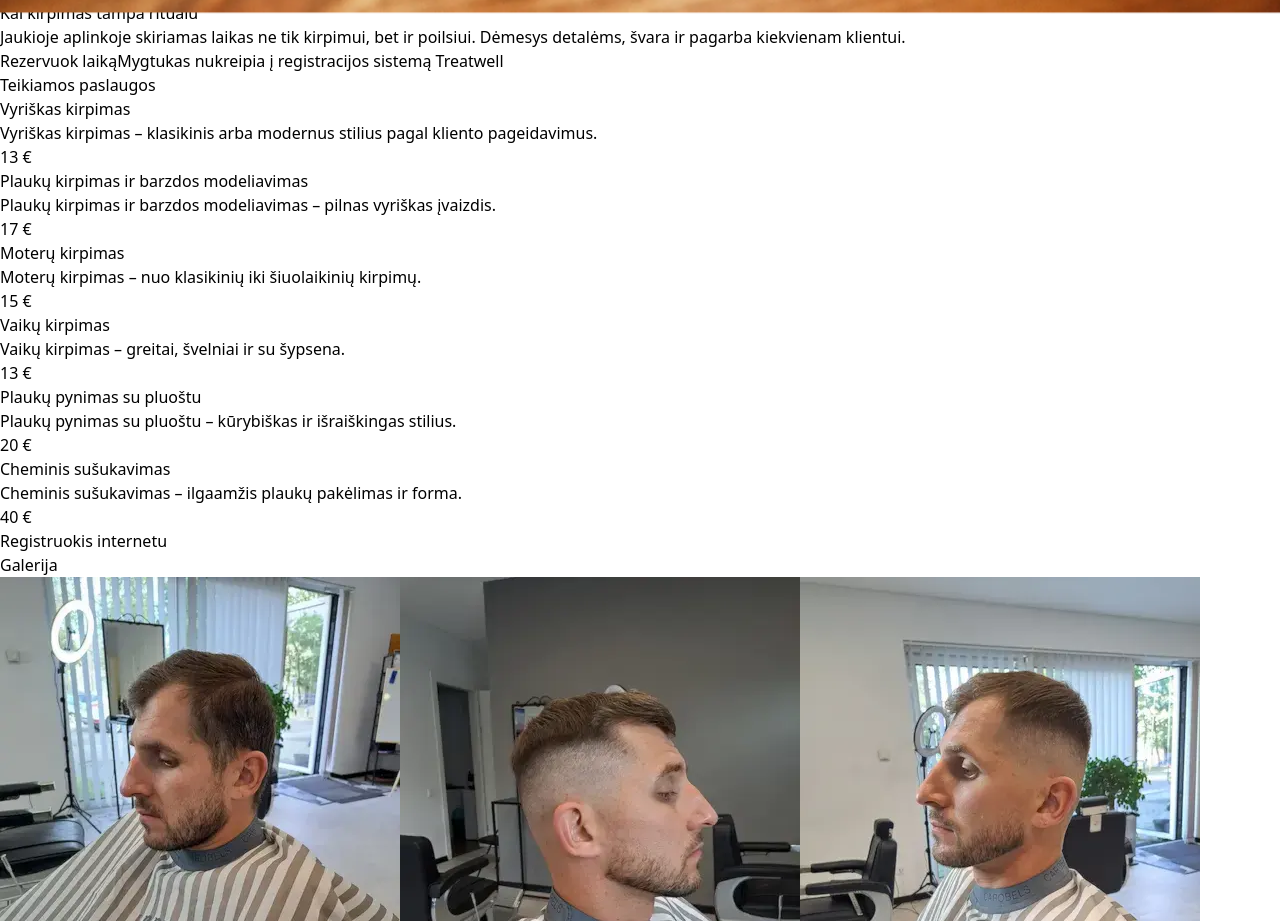
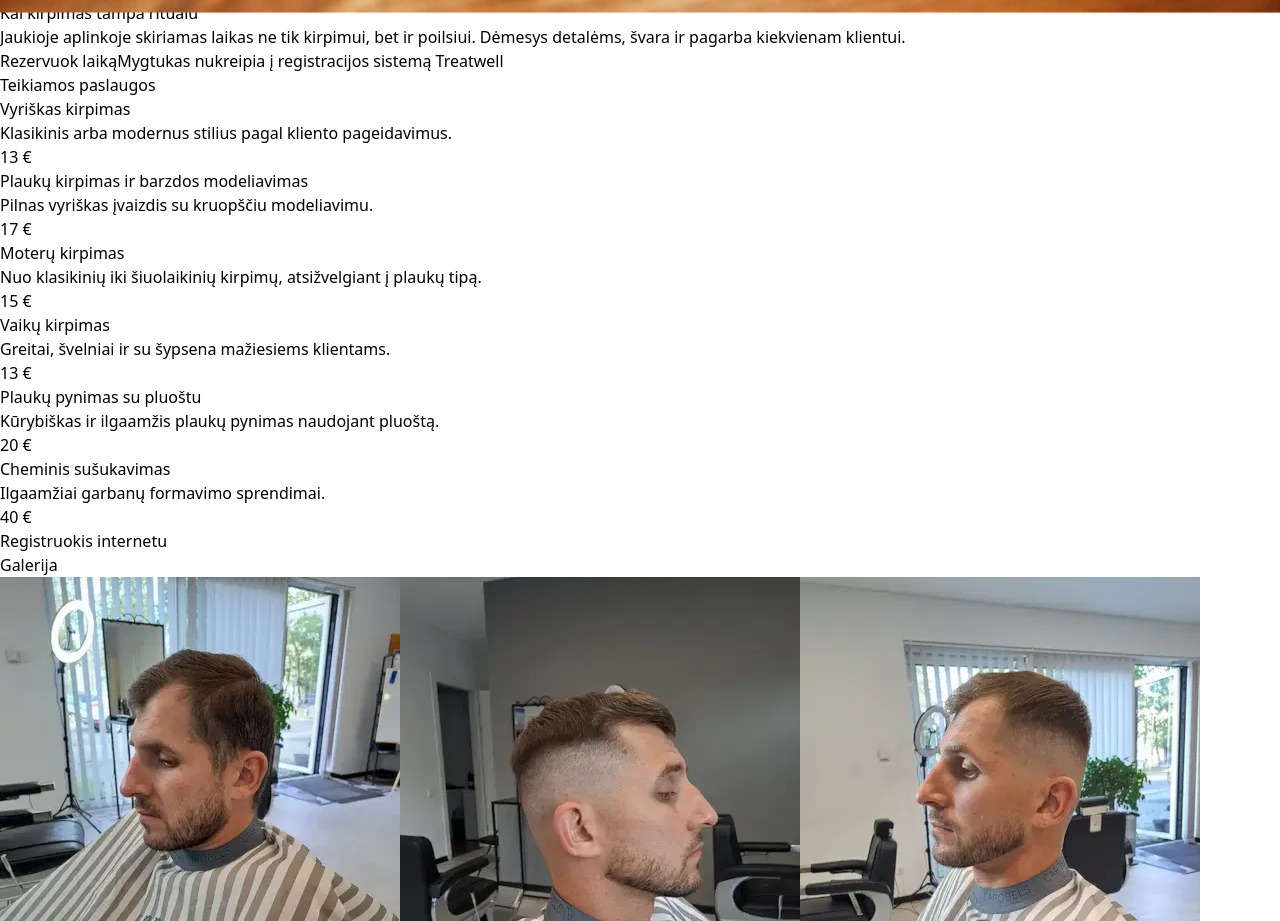
Before and after one commit to L11nas/kirpeja-virginija, a React (Vite) app in the folder kirpeja-virginija/: page / in a window 1280 px wide. Shown: the part 980-1901 px from the top of the page. Built offline with nearby package versions, Linux system fonts and the light colour scheme; a web font is replaced by a local one.

Commit message:
Update Services.jsx

```diff
--- a/kirpeja-virginija/src/components/Services.jsx
+++ b/kirpeja-virginija/src/components/Services.jsx
@@ -1,172 +1,204 @@
-import { Helmet } from 'react-helmet-async';
-import { useLanguage } from '../context/LanguageContext';
+import { Helmet } from "react-helmet-async";
+import { useLanguage } from "../context/LanguageContext";
 
 export default function Services() {
   const { lang } = useLanguage();
 
-  const treatwellUrl = 'https://book.treatwell.lt/salonas/kirpeja-virginija/';
+  const treatwellUrl = "https://book.treatwell.lt/salonas/kirpeja-virginija/";
 
-  // Paslaugos — SEO friendly aprašymai
+  // --- Paslaugos: SEO-friendly struktūra ---
   const services = [
     {
-      lt: 'Vyriškas kirpimas – klasikinis arba modernus stilius pagal kliento pageidavimus.',
-      en: 'Men’s haircut – classic or modern style tailored to client preferences.',
-      price: '13 €',
-      name: { lt: 'Vyriškas kirpimas', en: 'Men’s haircut' },
+      id: "mens-haircut",
+      name: { lt: "Vyriškas kirpimas", en: "Men’s haircut" },
+      desc: {
+        lt: "Klasikinis arba modernus stilius pagal kliento pageidavimus.",
+        en: "Classic or modern style tailored to client preferences.",
+      },
+      price: "13 €",
     },
     {
-      lt: 'Plaukų kirpimas ir barzdos modeliavimas – pilnas vyriškas įvaizdis.',
-      en: 'Haircut & beard styling – complete grooming service for men.',
-      price: '17 €',
+      id: "haircut-beard",
       name: {
-        lt: 'Plaukų kirpimas ir barzdos modeliavimas',
-        en: 'Haircut & beard styling',
+        lt: "Plaukų kirpimas ir barzdos modeliavimas",
+        en: "Haircut & beard styling",
       },
+      desc: {
+        lt: "Pilnas vyriškas įvaizdis su kruopščiu modeliavimu.",
+        en: "Complete grooming service with precise beard shaping.",
+      },
+      price: "17 €",
     },
     {
-      lt: 'Moterų kirpimas – nuo klasikinių iki šiuolaikinių kirpimų.',
-      en: 'Women’s haircut – from timeless classics to modern shapes.',
-      price: '15 €',
-      name: { lt: 'Moterų kirpimas', en: 'Women’s haircut' },
+      id: "women-haircut",
+      name: { lt: "Moterų kirpimas", en: "Women’s haircut" },
+      desc: {
+        lt: "Nuo klasikinių iki šiuolaikinių kirpimų, atsižvelgiant į plaukų tipą.",
+        en: "From classic to modern haircuts tailored to hair type.",
+      },
+      price: "15 €",
     },
     {
-      lt: 'Vaikų kirpimas – greitai, švelniai ir su šypsena.',
-      en: 'Children’s haircut – gentle and quick haircut for kids.',
-      price: '13 €',
-      name: { lt: 'Vaikų kirpimas', en: 'Children’s haircut' },
+      id: "kids-haircut",
+      name: { lt: "Vaikų kirpimas", en: "Children’s haircut" },
+      desc: {
+        lt: "Greitai, švelniai ir su šypsena mažiesiems klientams.",
+        en: "Quick and gentle haircut for kids.",
+      },
+      price: "13 €",
     },
     {
-      lt: 'Plaukų pynimas su pluoštu – kūrybiškas ir išraiškingas stilius.',
-      en: 'Braiding with fiber – creative and expressive hairstyle.',
-      price: '20 €',
-      name: { lt: 'Plaukų pynimas su pluoštu', en: 'Braiding with fiber' },
+      id: "braiding",
+      name: {
+        lt: "Plaukų pynimas su pluoštu",
+        en: "Braiding with fiber",
+      },
+      desc: {
+        lt: "Kūrybiškas ir ilgaamžis plaukų pynimas naudojant pluoštą.",
+        en: "Creative and expressive fiber braiding.",
+      },
+      price: "20 €",
     },
     {
-      lt: 'Cheminis sušukavimas – ilgaamžis plaukų pakėlimas ir forma.',
-      en: 'Chemical styling (perm) – long-lasting curls and volume.',
-      price: '40 €',
-      name: { lt: 'Cheminis sušukavimas', en: 'Chemical styling (perm)' },
+      id: "perm",
+      name: {
+        lt: "Cheminis sušukavimas",
+        en: "Chemical styling (perm)",
+      },
+      desc: {
+        lt: "Ilgaamžiai garbanų formavimo sprendimai.",
+        en: "Long-lasting curling and volume.",
+      },
+      price: "40 €",
     },
   ];
 
   return (
-    <section id='paslaugos' className='py-20 bg-white'>
+    <section
+      id="paslaugos"
+      className="py-20 bg-white"
+      aria-labelledby="services-heading"
+    >
       {/* --- SEO META --- */}
       <Helmet>
         <title>
-          {lang === 'LT'
-            ? 'Kirpėja Virginija – Paslaugos ir kainos Kaune'
-            : 'Hairdresser Virginija – Services and Prices in Kaunas'}
+          {lang === "LT"
+            ? "Kirpėja Virginija – Paslaugos ir kainos Kaune"
+            : "Hairdresser Virginija – Services and Prices in Kaunas"}
         </title>
+
         <meta
-          name='description'
+          name="description"
           content={
-            lang === 'LT'
-              ? 'Kirpėja Virginija teikia vyriškus, moteriškus ir vaikų kirpimus, barzdos modeliavimą, plaukų dažymą bei pynimus Kaune. Registracija internetu Treatwell platformoje.'
-              : 'Hairdresser Virginija offers men’s, women’s and children’s haircuts, beard styling and braiding in Kaunas. Book online via Treatwell.'
+            lang === "LT"
+              ? "Kirpėja Virginija teikia vyriškus, moteriškus ir vaikų kirpimus, barzdos modeliavimą, plaukų dažymą bei pynimus Kaune. Registruokitės internetu Treatwell platformoje."
+              : "Hairdresser Virginija offers men's, women's and children's haircuts, beard styling, braiding and more in Kaunas. Book online via Treatwell."
           }
         />
-        <link rel='canonical' href='https://kirpeja-virginija.lt/#paslaugos' />
-        <meta
-          property='og:title'
-          content='Kirpėja Virginija – paslaugos ir kainos'
-        />
-        <meta
-          property='og:description'
-          content='Profesionalios kirpimo paslaugos Kaune – vyriški, moteriški, vaikų kirpimai ir barzdos modeliavimas.'
-        />
-        <meta property='og:type' content='service' />
-        <meta
-          property='og:locale'
-          content={lang === 'LT' ? 'lt_LT' : 'en_GB'}
+
+        <link
+          rel="canonical"
+          href="https://kirpeja-virginija.lt/#paslaugos"
         />
 
-        {/* JSON-LD struktūrizuotas duomenų objektas */}
-        <script type='application/ld+json'>
+        <meta property="og:title" content="Kirpėja Virginija – paslaugos" />
+        <meta
+          property="og:description"
+          content="Profesionalios kirpimo ir grožio paslaugos Kaune."
+        />
+        <meta property="og:type" content="service" />
+        <meta
+          property="og:locale"
+          content={lang === "LT" ? "lt_LT" : "en_GB"}
+        />
+
+        {/* JSON-LD struktūrizuoti duomenys */}
+        <script type="application/ld+json">
           {JSON.stringify({
-            '@context': 'https://schema.org',
-            '@type': 'Service',
-            serviceType:
-              lang === 'LT'
-                ? 'Kirpimo paslaugos Kaune'
-                : 'Hairdressing services in Kaunas',
-            provider: {
-              '@type': 'LocalBusiness',
-              name: 'Kirpėja Virginija',
-              url: 'https://kirpeja-virginija.lt',
-              address: {
-                '@type': 'PostalAddress',
-                addressLocality: 'Kaunas',
-                addressCountry: 'LT',
-              },
+            "@context": "https://schema.org",
+            "@type": "LocalBusiness",
+            name: "Kirpėja Virginija",
+            image: "https://kirpeja-virginija.lt/img/hero-bg.webp",
+            url: "https://kirpeja-virginija.lt",
+            address: {
+              "@type": "PostalAddress",
+              streetAddress: "Pramonės pr. 15A",
+              addressLocality: "Kaunas",
+              addressCountry: "LT",
             },
+            priceRange: "€€",
             hasOfferCatalog: {
-              '@type': 'OfferCatalog',
+              "@type": "OfferCatalog",
               name:
-                lang === 'LT'
-                  ? 'Kirpimo ir grožio paslaugos'
-                  : 'Hairdressing and beauty services',
+                lang === "LT"
+                  ? "Kirpimo ir grožio paslaugos"
+                  : "Hairdressing and beauty services",
               itemListElement: services.map((s) => ({
-                '@type': 'Offer',
+                "@type": "Offer",
+                url: treatwellUrl,
+                priceCurrency: "EUR",
+                price: s.price.replace("€", "").trim(),
                 itemOffered: {
-                  '@type': 'Service',
-                  name: lang === 'LT' ? s.name.lt : s.name.en,
-                  description: lang === 'LT' ? s.lt : s.en,
+                  "@type": "Service",
+                  name: lang === "LT" ? s.name.lt : s.name.en,
+                  description: lang === "LT" ? s.desc.lt : s.desc.en,
                 },
-                price: s.price.replace('€', ''),
-                priceCurrency: 'EUR',
-                url: treatwellUrl,
               })),
             },
           })}
         </script>
       </Helmet>
 
-      <div className='max-w-5xl mx-auto px-6 text-center'>
-        <h2 className='text-3xl font-serif mb-10 text-[#3E3B38]'>
-          {lang === 'LT' ? 'Teikiamos paslaugos' : 'Available Services'}
+      <div className="max-w-5xl mx-auto px-6 text-center">
+        <h2
+          id="services-heading"
+          className="text-3xl font-serif mb-10 text-[#3E3B38]"
+        >
+          {lang === "LT" ? "Teikiamos paslaugos" : "Available Services"}
         </h2>
 
         {/* --- Paslaugų tinklelis --- */}
         <div
-          className='grid md:grid-cols-2 gap-6'
-          role='list'
-          aria-label={lang === 'LT' ? 'Kirpimo paslaugos' : 'Hair services'}
+          className="grid md:grid-cols-2 gap-6"
+          role="list"
+          aria-label={lang === "LT" ? "Kirpimo paslaugų sąrašas" : "Service list"}
         >
-          {services.map((item, i) => (
+          {services.map((item) => (
             <a
-              key={i}
+              key={item.id}
               href={treatwellUrl}
-              target='_blank'
-              rel='noreferrer'
-              className='p-6 border border-[#e5e4e1] rounded-xl hover:shadow-md transition flex justify-between items-start bg-[#F8F7F4] hover:bg-[#f1efeb] text-left'
-              aria-label={`${lang === 'LT' ? item.name.lt : item.name.en} – ${
+              target="_blank"
+              rel="noopener noreferrer"
+              className="p-6 border border-[#e5e4e1] rounded-xl hover:shadow-md transition flex justify-between items-start bg-[#F8F7F4] hover:bg-[#f1efeb] text-left"
+              aria-label={`${lang === "LT" ? item.name.lt : item.name.en} – ${
                 item.price
               }`}
             >
-              <div>
-                <h3 className='font-medium text-[#3E3B38]'>
-                  {lang === 'LT' ? item.name.lt : item.name.en}
+              <div className="pr-4">
+                <h3 className="font-medium text-[#3E3B38] text-lg">
+                  {lang === "LT" ? item.name.lt : item.name.en}
                 </h3>
-                <p className='text-sm text-[#6B6966] mt-1 leading-snug'>
-                  {lang === 'LT' ? item.lt : item.en}
+                <p className="text-sm text-[#6B6966] mt-1 leading-snug">
+                  {lang === "LT" ? item.desc.lt : item.desc.en}
                 </p>
               </div>
-              <span className='font-semibold text-[#C1A173] text-lg whitespace-nowrap'>
+              <span className="font-semibold text-[#C1A173] text-lg whitespace-nowrap">
                 {item.price}
               </span>
             </a>
           ))}
         </div>
 
-        {/* --- Mygtukas --- */}
+        {/* --- CTA Mygtukas --- */}
         <a
           href={treatwellUrl}
-          target='_blank'
-          rel='noreferrer'
-          className='inline-block mt-10 px-8 py-3 bg-[#C1A173] text-white font-medium rounded-md hover:bg-[#a88b5f] transition'
+          target="_blank"
+          rel="noopener noreferrer"
+          className="inline-block mt-10 px-8 py-3 bg-[#C1A173] text-white font-medium rounded-md hover:bg-[#a88b5f] transition"
         >
-          {lang === 'LT' ? 'Registruokis internetu' : 'Book your visit online'}
+          {lang === "LT"
+            ? "Registruokis internetu"
+            : "Book your visit online"}
         </a>
       </div>
     </section>
```
